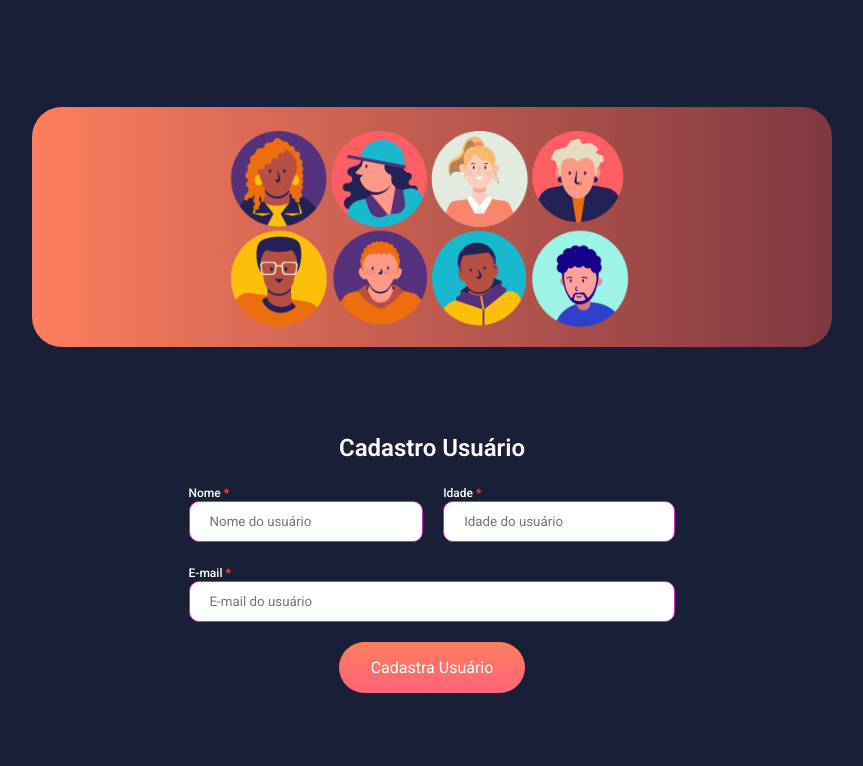
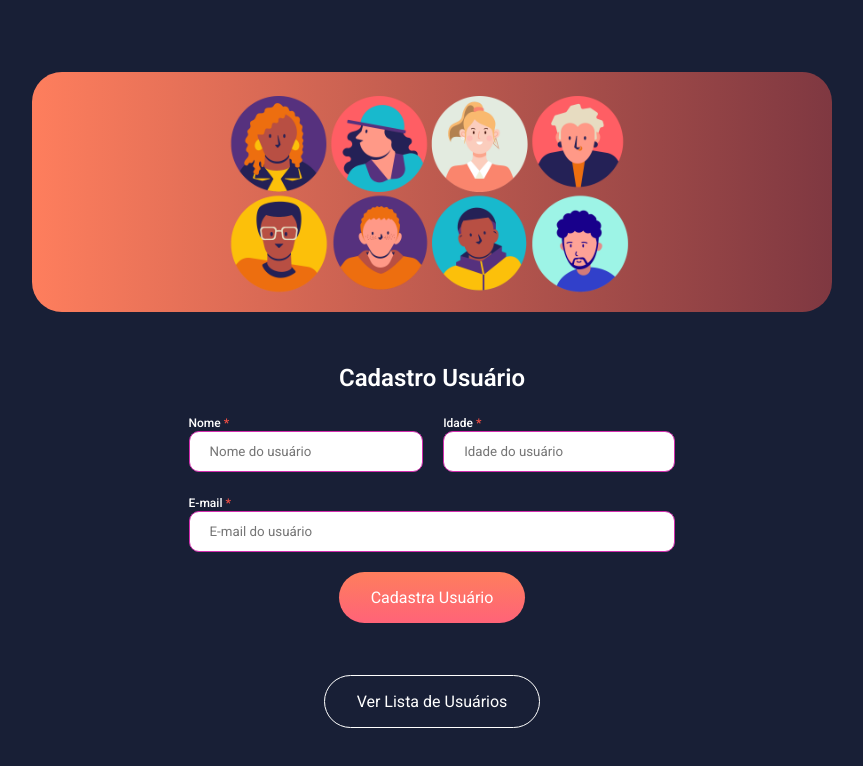
Before and after one commit to aksacarvalho/devclub-cadastro-usuarios, a React (Vite) app: page / in a window 1280 px wide. Shown: the top 766 px of the page, without its empty margins (208-1071 px from the left). Built offline with nearby package versions, Linux system fonts and the light colour scheme.

Commit message:
aterando props dos componentes

```diff
--- a/src/components/Button/index.jsx
+++ b/src/components/Button/index.jsx
@@ -2,17 +2,18 @@ import PropTypes from 'prop-types'
 
 import { Button } from './styles'
 
-function DefaultButton({ children, ...props }){
+function DefaultButton({ children, theme, ...props }){
    // spread operator -> Todo o resto
 
 
       return (
-            <Button {...props}>{children}</Button>
+            <Button {...props} theme={theme}>{children}</Button>
       )
 }
 
 DefaultButton.propTypes = {
-    children: PropTypes.node.isRequired
+    children: PropTypes.node.isRequired,
+    theme: PropTypes.string
 }
 
 export default DefaultButton
--- a/src/components/Button/styles.js
+++ b/src/components/Button/styles.js
@@ -1,9 +1,12 @@
-import styled from "styled-components"
+import styled from "styled-components";
 
-export const Button = styled.button `
+export const Button = styled.button`
 
-       border: none;
-     background: linear-gradient(180deg, #FE7E5D 0%, #FF6378 100%);
+  border: ${(props) => (props.theme === "primary" ? "none" : "1px solid #fff")};
+  background: ${(props) =>
+    props.theme === "primary"
+      ? "linear-gradient(180deg, #FE7E5D 0%, #FF6378 100%)"
+      : "transparent"};
   font-size: 16px;
   color: #fff;
   padding: 16px 32px;
@@ -18,4 +21,4 @@ export const Button = styled.button `
   &:active {
     opacity: 0.5;
   }
-`
+`;
--- a/src/pages/Home/index.jsx
+++ b/src/pages/Home/index.jsx
@@ -68,8 +68,10 @@ function Home() {
           </div>
 
 
-        <Button type='button' onClick={registerNewUser}>Cadastra Usuário</Button>
+        <Button type='button' onClick={registerNewUser} theme="primary">Cadastra Usuário</Button>
       </Form>
+
+      <Button type='button'>Ver Lista de Usuários</Button>
     </Container>
   );
 }
```
Lines whose indentation alone changed are shown as unchanged.
